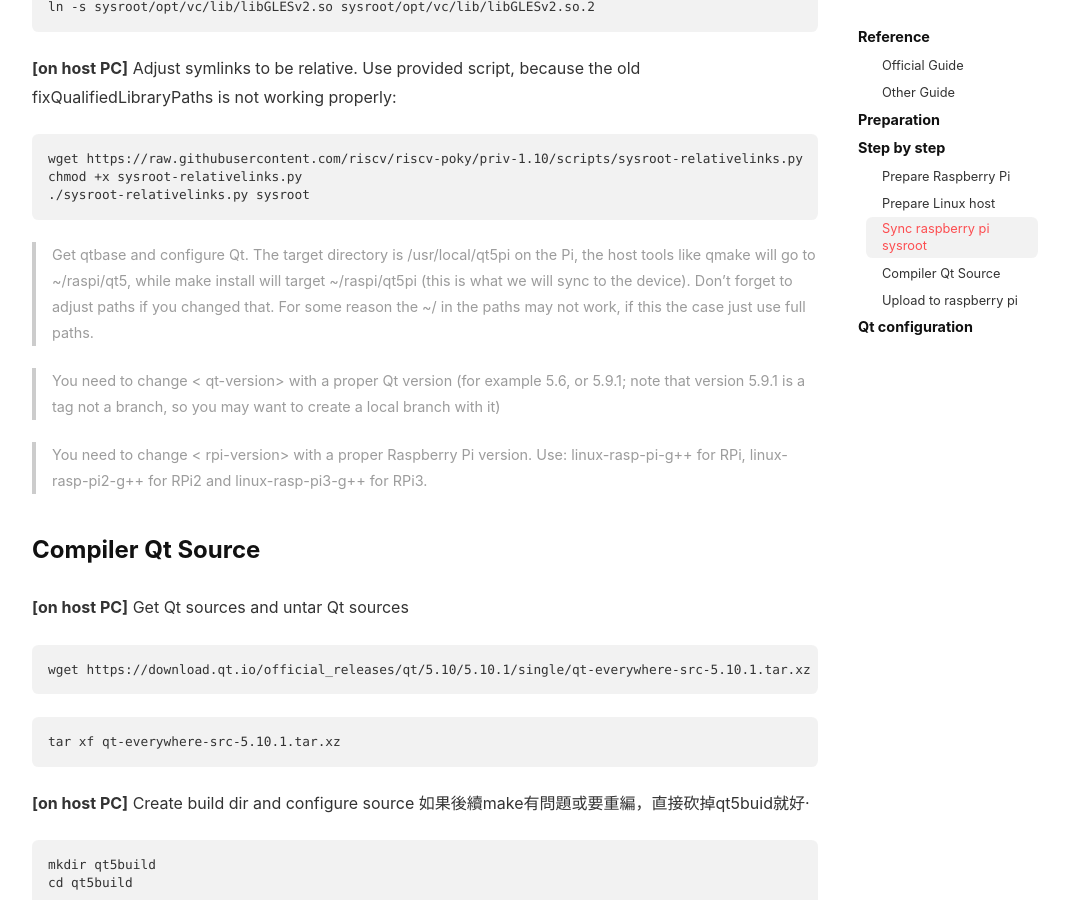
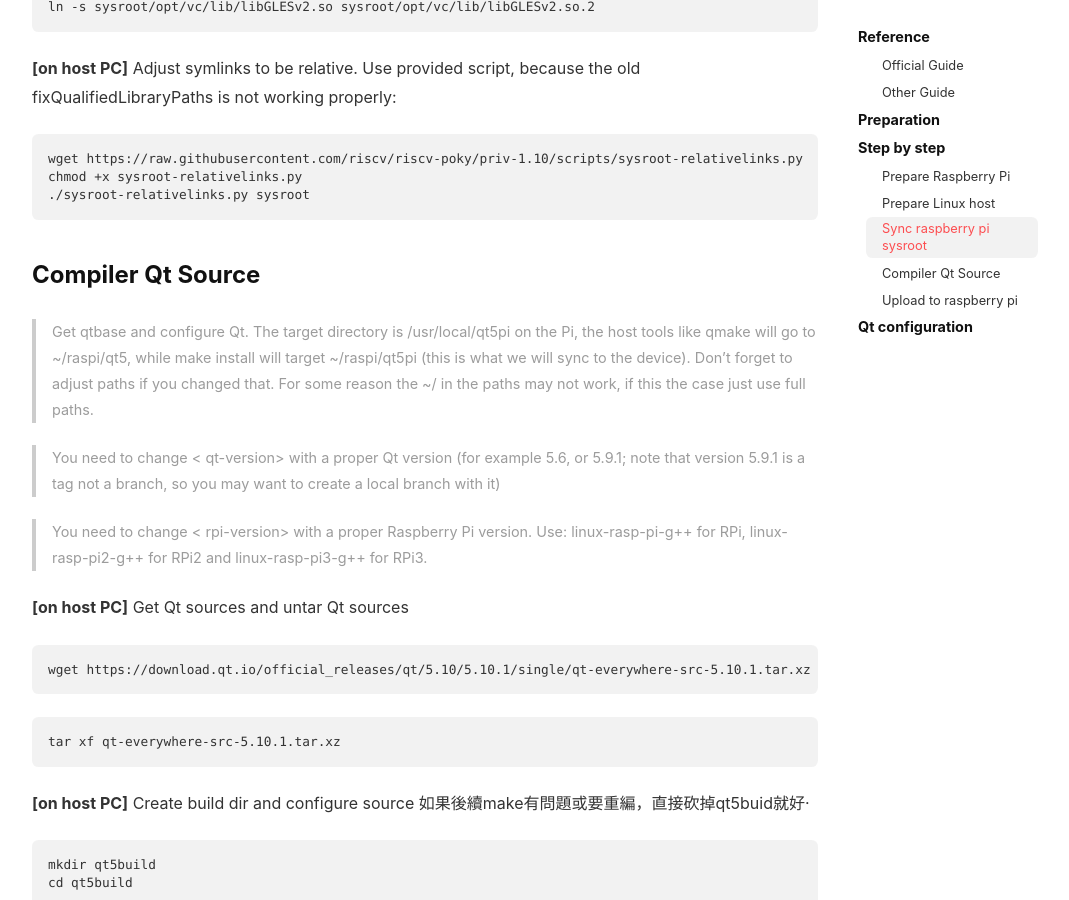
Before and after one commit to lovesmartx/lovesmartx.github.io, a Jekyll site: the page built from _posts/2018-05-08-quick-start.md, in a window 1280 px wide and 900 px high, scrolled down 5146 px. Shown: the whole window, without its empty margins (105-1174 px from the left). Built offline with Jekyll 4.4.1, drawn with Linux system fonts in a browser that asks for light colours; nearby versions of some CDN libraries; some of the changed lines change nothing that is shown.

Commit message:
更新排版

````diff
--- a/_posts/2018-05-08-quick-start.md
+++ b/_posts/2018-05-08-quick-start.md
@@ -199,6 +199,8 @@
 ./sysroot-relativelinks.py sysroot
 ```
 
+### Compiler Qt Source
+
 > Get qtbase and configure Qt. The target directory is /usr/local/qt5pi on the Pi, the host tools like qmake will go to ~/raspi/qt5, while make install will target ~/raspi/qt5pi (this is what we will sync to the device).
 Don't forget to adjust paths if you changed that. For some reason the ~/ in the paths may not work, if this the case just use full paths.
 
@@ -206,7 +208,6 @@
 
 > You need to change < rpi-version> with a proper Raspberry Pi version. Use: linux\-rasp\-pi\-g\+\+ for RPi, linux\-rasp\-pi2\-g\+\+ for RPi2 and linux-rasp-pi3-g\+\+ for RPi3.
 
-### Compiler Qt Source
 
 **[on host PC]** Get Qt sources and untar Qt sources
 ```
````
